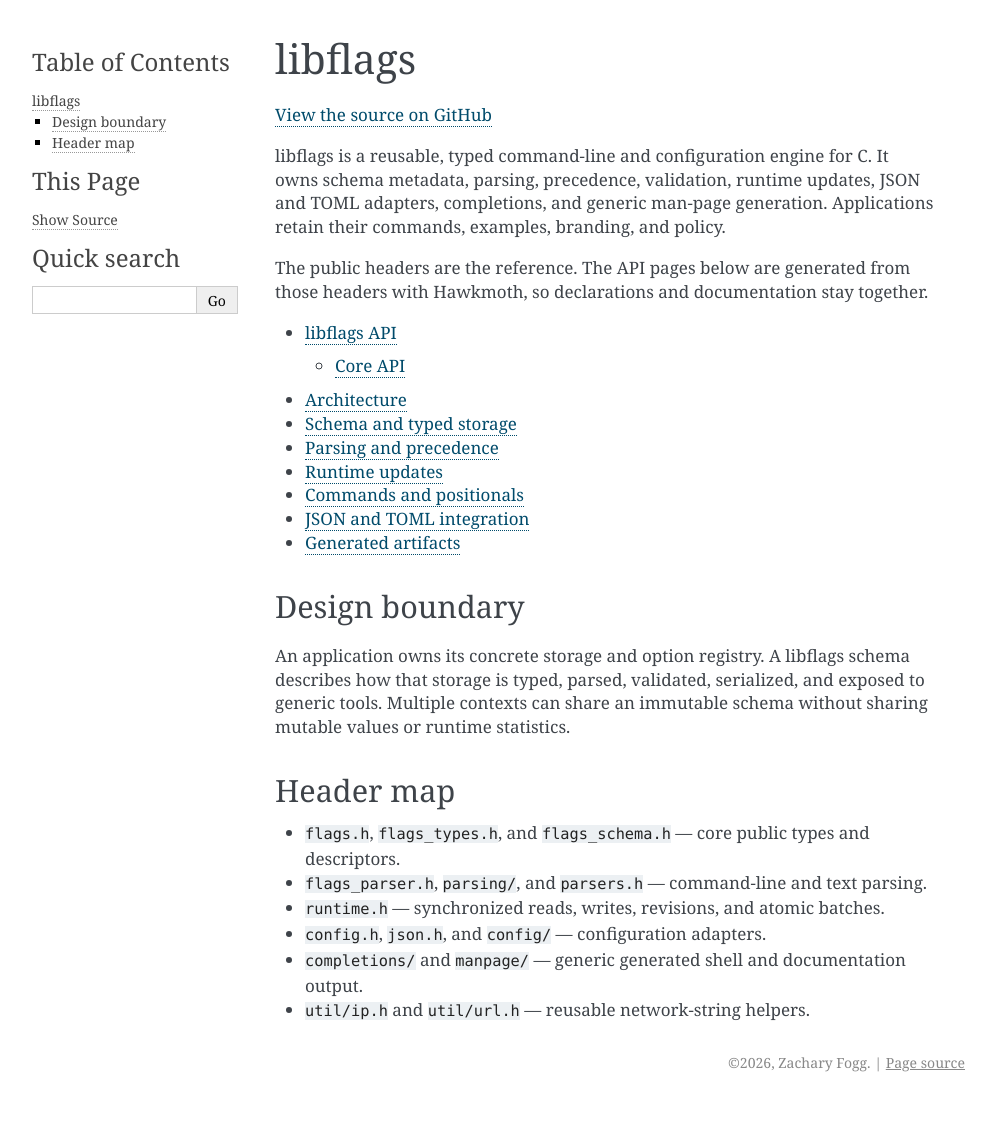
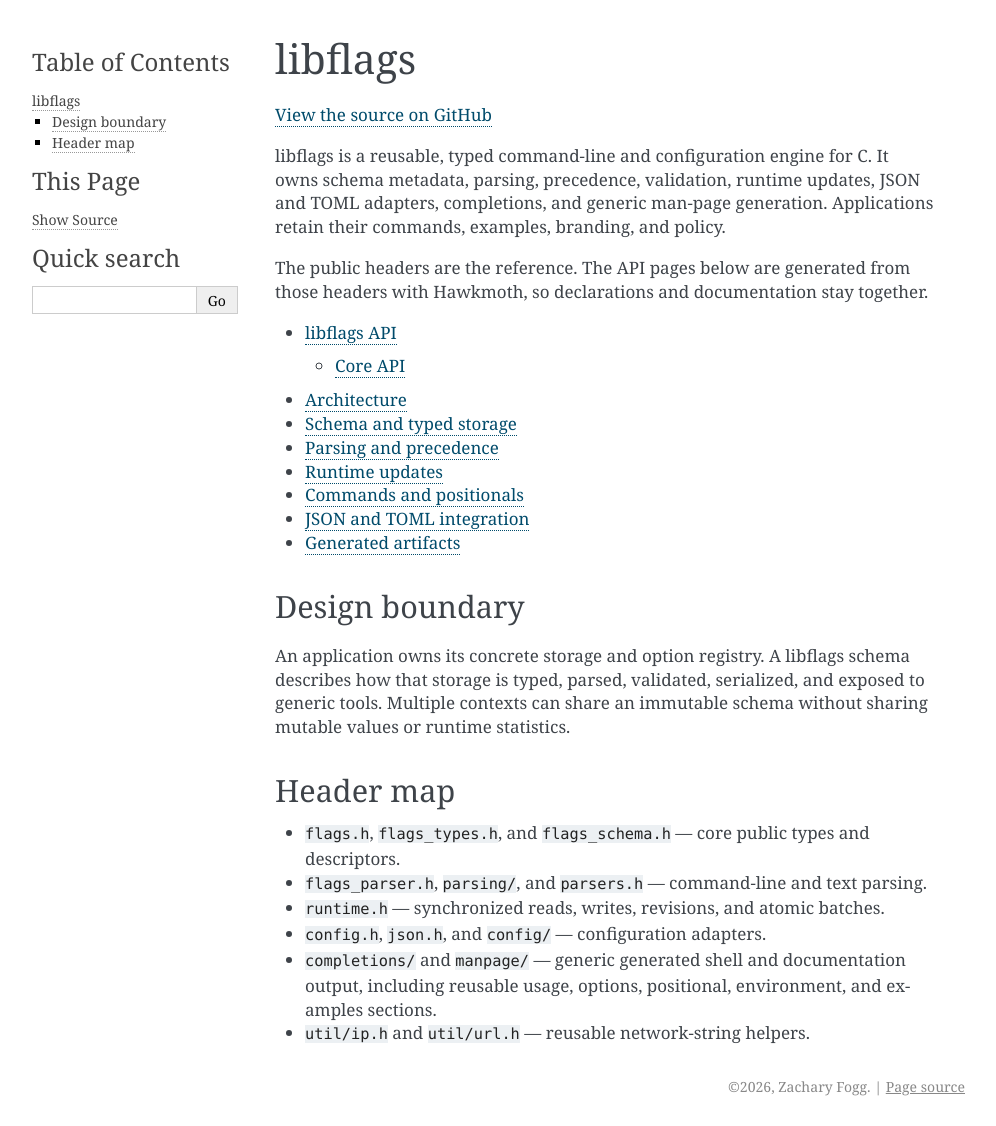
Before and after one commit to zfogg/libflags, a Sphinx documentation site: the page built from docs/index.md, in a window 1280 px wide. Shown: the whole page, without its empty margins (145-1141 px from the left). Built offline with Sphinx 7.4.7, drawn with Linux system fonts in a browser that asks for light colours; before the commit the page ends 1102 px from its top, so only the background shows below that.

```diff
--- a/docs/api-common.rst
+++ b/docs/api-common.rst
@@ -19,7 +19,7 @@ Configuration and completion APIs
 Manpage APIs
 ------------
 
-.. c:autodoc:: libflags/manpage/formatter.h libflags/manpage/manpage.h libflags/manpage/merger.h libflags/manpage/parser.h libflags/manpage/resources.h
+.. c:autodoc:: libflags/manpage/formatter.h libflags/manpage/manpage.h libflags/manpage/merger.h libflags/manpage/parser.h libflags/manpage/resources.h libflags/manpage/content/environment.h libflags/manpage/content/examples.h libflags/manpage/content/options.h libflags/manpage/content/positional.h libflags/manpage/content/usage.h
 
 Utilities
 ---------
--- a/docs/index.md
+++ b/docs/index.md
@@ -36,5 +36,6 @@ without sharing mutable values or runtime statistics.
 - `flags_parser.h`, `parsing/`, and `parsers.h` — command-line and text parsing.
 - `runtime.h` — synchronized reads, writes, revisions, and atomic batches.
 - `config.h`, `json.h`, and `config/` — configuration adapters.
-- `completions/` and `manpage/` — generic generated shell and documentation output.
+- `completions/` and `manpage/` — generic generated shell and documentation output,
+  including reusable usage, options, positional, environment, and examples sections.
 - `util/ip.h` and `util/url.h` — reusable network-string helpers.
```
Also changed, not shown: 13 other files.
